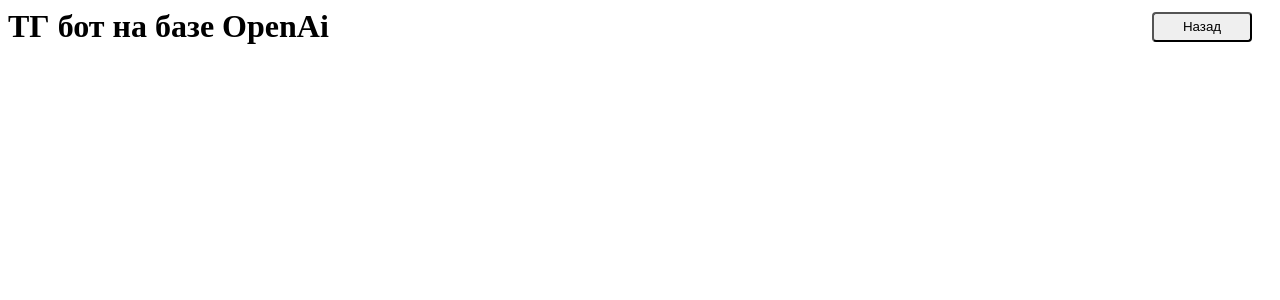
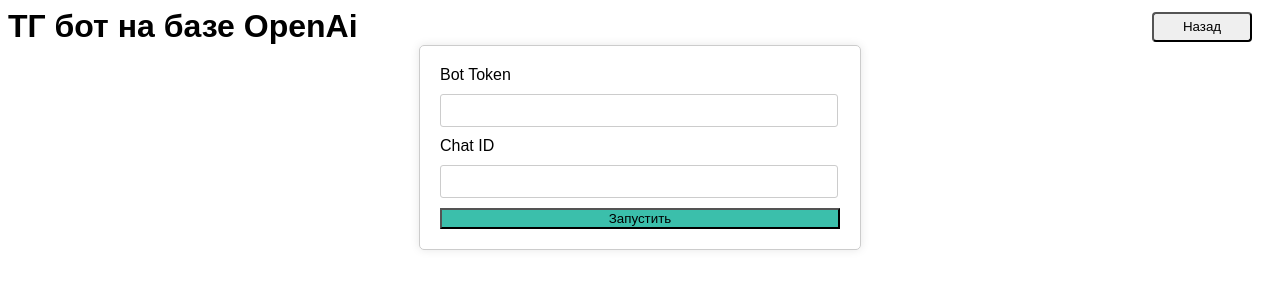
Before and after one commit to hlopikit/is_demo, a Django app: page /tg_open_ai/open_ai/ in a window 1280 px wide. Shown: the top 300 px of the page. Run offline with Django 3.2, Linux system fonts and the light colour scheme; parts of the project's set-up code (start-up, migrations or seed data) failed here and were passed over.

Commit message:
open ai bot added

```diff
--- a/settings.py
+++ b/settings.py
@@ -48,6 +48,8 @@ INSTALLED_APPS = [
     "sample_tg_bot",
     'audio_recognition',
     'calls_to_telegram',
+    'best_call_manager',
+    'tg_openai_bot',
     'best_call_manager',
     'deal_for_powerbi',
     'best_call_manager',
--- a/tg_openai_bot/templates/open_ai_start.html
+++ b/tg_openai_bot/templates/open_ai_start.html
@@ -1,6 +1,69 @@
 {% extends "base_app.html" %}
 {% load static %}
 {% block styles %}
+    <style>
+        body {
+            font-family: Arial, sans-serif;
+        }
+        form {
+            max-width: 400px;
+            margin: 0 auto;
+            padding: 20px;
+            border: 1px solid #ccc;
+            border-radius: 5px;
+            box-shadow: 0 0 10px rgba(0, 0, 0, 0.1);
+        }
+
+        label {
+            display: block;
+            margin-bottom: 5px;
+        }
+
+        input[type="text"] {
+            width: 95%;
+            padding: 8px;
+            border: 1px solid #ccc;
+            border-radius: 3px;
+            margin-bottom: 10px;
+            margin-top: 5px;
+        }
+
+        input[type="button"] {
+            padding: 8px 15px;
+            margin-top: 10px;
+            border: none;
+            border-radius: 3px;
+            cursor: pointer;
+            color: #fff;
+            font-weight: bold;
+            transition: background-color 0.3s;
+        }
+
+        .start-active {
+            background-color: #3bbfab;
+        }
+        .stop-active {
+            background-color: #d16088;
+        }
+        .inactive {
+            background-color: #c9b7ab;
+        }
+        #exportButton, #syncButton, #stopSyncButton {
+            width: 100%;
+        }
+        .fixed-button {
+            position: fixed;
+            bottom: 20px;
+            right: 20px;
+            padding: 10px;
+            background-color: #007bff;
+            color: #fff;
+            border: none;
+            border-radius: 5px;
+            cursor: pointer;
+            box-shadow: 0 2px 5px rgba(0, 0, 0, 0.2);
+        }
+    </style>
 {% endblock %}
 {% block header %}
     <div class="header">
@@ -9,4 +72,14 @@
     </div>
 {% endblock %}
 {% block content %}
+    <form id="syncForm" method="post" action="{% url 'start_page_for_open_ai' %}">
+        {% csrf_token %}
+        <label for="bot_token">Bot Token</label>
+        <input type="text" name="bot_token" id="bot_token" required>
+        <br>
+        <label for="calls_chat_id">Chat ID</label>
+        <input type="text" name="chat_id" id="calls_chat_id" required>
+        <br>
+        <input type="submit" id="exportButton" class="start-active" value="Запустить">
+    </form>
 {% endblock %}
--- a/tg_openai_bot/test_gpt.py
+++ b/tg_openai_bot/test_gpt.py
@@ -1,13 +1,12 @@
 import openai
 
-openai.api_key = "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"
+openai.api_key = "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"
 model = "gpt-3.5-turbo"
 
-text = "Tell me about best lib for machine learning in Python"
 messages = []
 
 while True:
-    content = input()
+    content = input('Текст: ')
     messages.append({"role": "user", "content": content})
     completion = openai.ChatCompletion.create(
         model=model,
--- /dev/null
+++ b/tg_openai_bot/utils/utils.py
@@ -0,0 +1,42 @@
+import openai
+from telegram.ext import Updater, CommandHandler, CallbackContext
+from django.conf import settings
+from integration_utils.vendors.telegram import Bot, Update
+
+MODEL = "gpt-3.5-turbo"
+
+
+def gpt_handler(update: Update, context: CallbackContext):
+    messages = []
+    user_input = " ".join(context.args)
+    messages.append({"role": "user", "content": user_input})
+    completion = openai.ChatCompletion.create(
+        model=MODEL,
+        messages=messages
+    )
+    response_content = completion.choices[0].message.content
+
+    messages.append({"role": "assistant", "content": response_content})
+    update.message.reply_text(response_content)
+
+
+def load_handler(bot_token, handler_name, handler_func):
+    updater = Updater(bot_token, use_context=True)
+    dispatcher = updater.dispatcher
+    dispatcher.add_handler(CommandHandler(f"{handler_name}", handler_func))
+    updater.start_polling()
+    updater.idle()
+
+
+#  Регаем бота через токен из view
+def register_bot(bot_token):
+    bot = Bot(token=bot_token)
+    load_handler(bot_token, handler_name='gpt', handler_func=gpt_handler)
+    return bot
+
+
+#  Выводим сообщение о том что бо создан
+def say_hello(bot, chat_id):
+    bot.send_message(chat_id=chat_id,
+                     text='Бот активирован успешно, для того чтобы начать диалог напишите свой '
+                          'вопрос после команды /gpt')
--- a/tg_openai_bot/views/start_page.py
+++ b/tg_openai_bot/views/start_page.py
@@ -1,5 +1,14 @@
 from django.shortcuts import render
 
+from tg_openai_bot.utils.utils import say_hello, register_bot
+from integration_utils.bitrix24.bitrix_user_auth.main_auth import main_auth
 
+
+@main_auth(on_cookies=True)
 def start_page_open_ai(request):
+    if request.method == 'POST':
+        # Получаем токен бота и чатайди из формы юзера
+        bot_token = request.POST.get('bot_token')
+        chat_id = request.POST.get('chat_id')
+        say_hello(register_bot(bot_token), chat_id)
     return render(request, 'open_ai_start.html')
```
